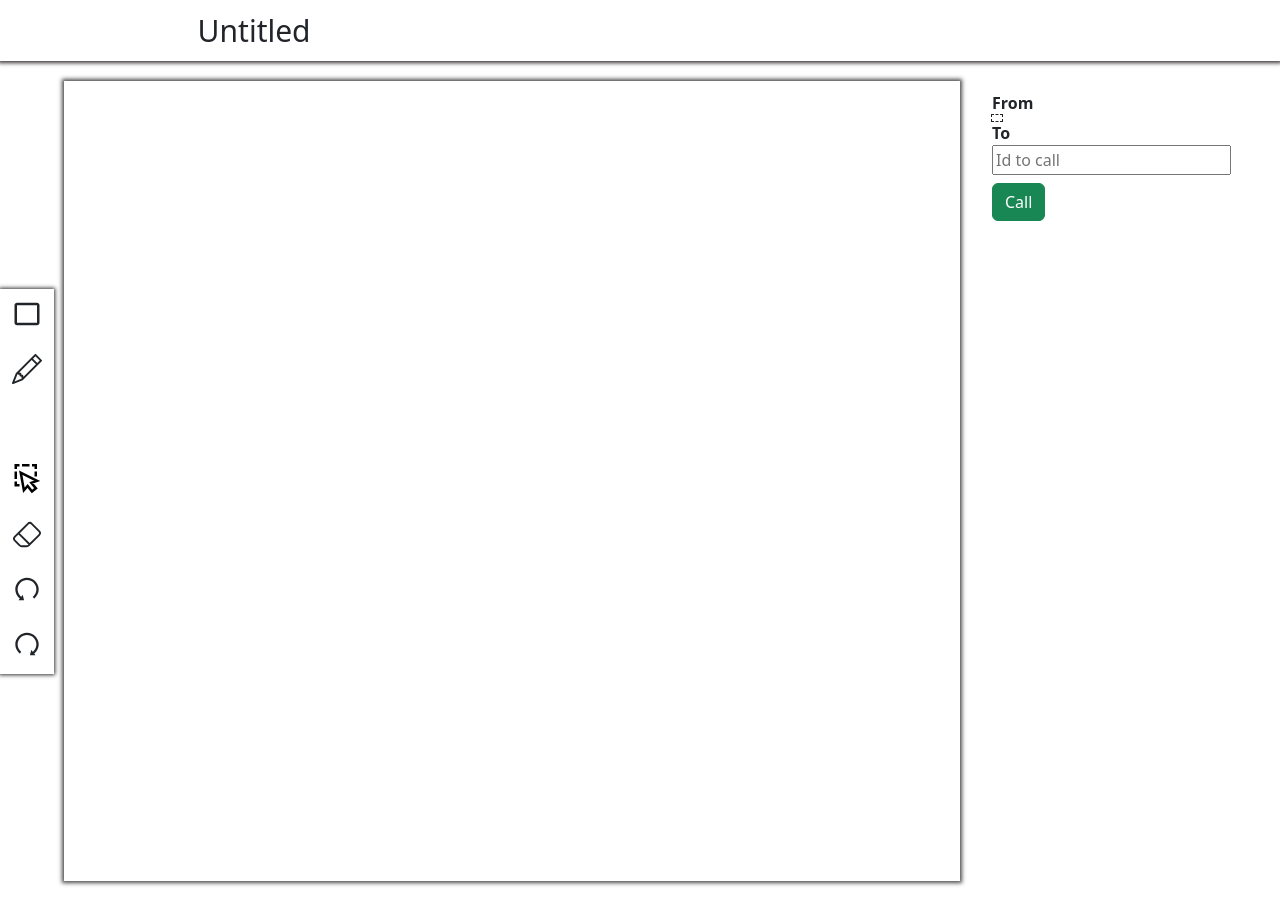
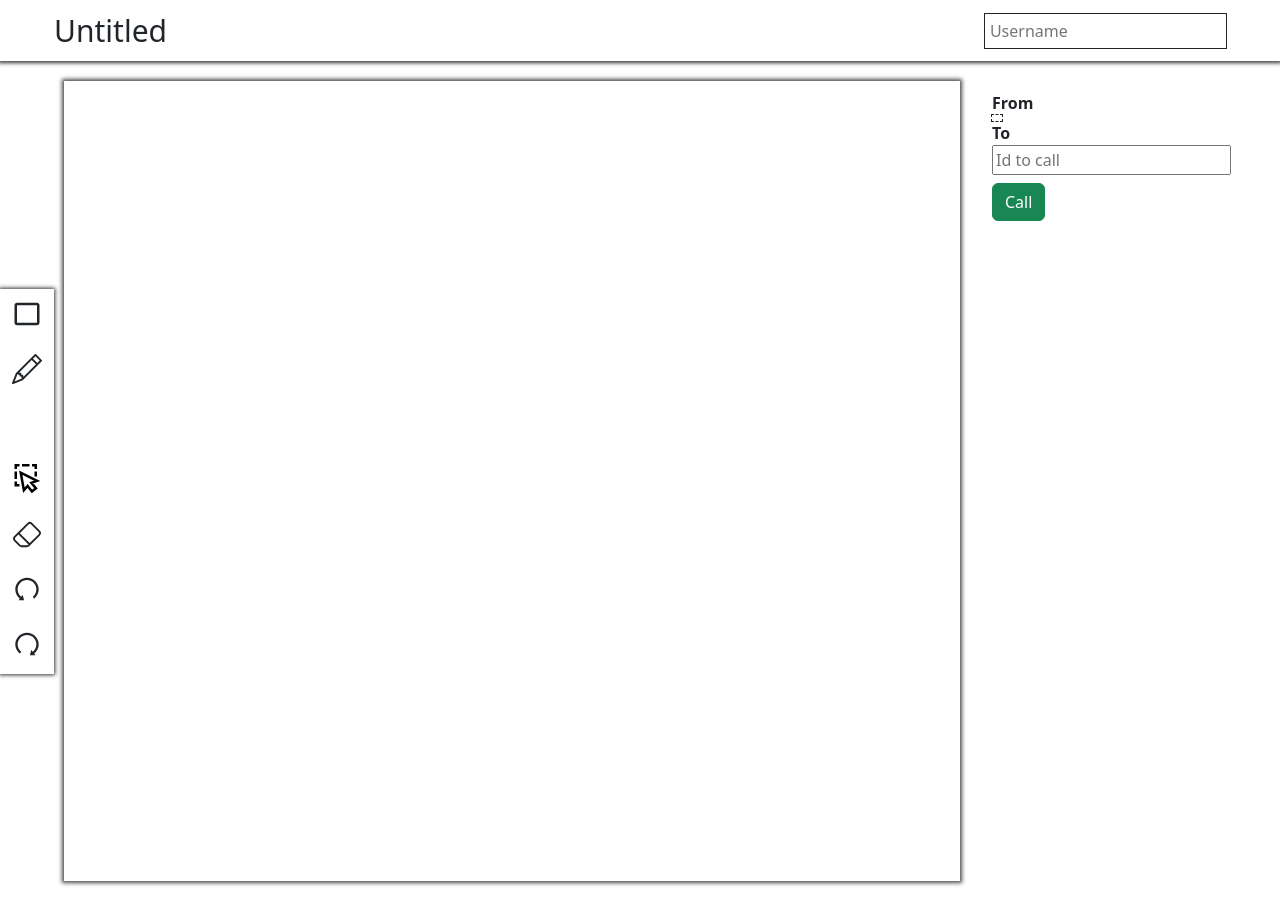
Before and after one commit to qmigo/Jamboard, a React (Vite) app in the folder client/: page / in a window 1280 px wide. Shown: the top 924 px of the page. Built offline with nearby package versions, Linux system fonts and the light colour scheme; no server answers; some icons are missing.

Commit message:
vite issue fixing

```diff
--- a/client/src/App.jsx
+++ b/client/src/App.jsx
@@ -3,14 +3,16 @@ import JamBoard from './components/Board/jamboard'
 import Navbar from './components/Navbar/Navbar'
 import Lobby from './components/Lobby/Lobby'
 import {io} from 'socket.io-client'
-import { useEffect } from 'react'
+import { useEffect, useState } from 'react'
 
 
 const SERVER = 'https://slate-server.onrender.com'
 // const SERVER = 'http://localhost:5000'
 const socket = io(SERVER)
 
+
 function App() {
+  const [name, setName] = useState('')
   useEffect(()=>{
     socket.on('connect', ()=> {
       console.log('New User Connected', socket.id)
@@ -19,10 +21,10 @@ function App() {
 
   return(
     <div className='app'>
-      <Navbar socket={socket}/>
+      <Navbar socket={socket} setUserName={setName}/>
       <div className="window" style={{display:'flex'}}>
         <JamBoard socket={socket}/>
-        <Lobby socket={socket}/>
+        <Lobby socket={socket} username={name}/>
       </div>
     </div>
   )
--- a/client/src/components/Lobby/Lobby.jsx
+++ b/client/src/components/Lobby/Lobby.jsx
@@ -2,7 +2,7 @@ import React, { useEffect, useRef, useState } from 'react'
 import Peer from "simple-peer"
 import 'src/components/Lobby/lobby.css'
 
-const Lobby = ({socket}) => {
+const Lobby = ({socket, username}) => {
 
   const [me, setMe] = useState('')
   const [stream, setStream] = useState()
@@ -38,6 +38,8 @@ const Lobby = ({socket}) => {
       setCallerSignal(data.signal)
     })
 
+    console.log(username)
+
   }, [])
 
   const callUser = (id) => {
@@ -52,7 +54,7 @@ const Lobby = ({socket}) => {
         userToCall: id,
         signalData : data,
         from: me,
-        name: name
+        name: username
       })
     })
 
--- a/client/src/components/Navbar/Navbar.jsx
+++ b/client/src/components/Navbar/Navbar.jsx
@@ -1,7 +1,7 @@
 import React, { useEffect, useState } from 'react'
 import 'src/components/Navbar/navbar.css'
 
-const Navbar = ({socket}) => {
+const Navbar = ({socket, setUserName}) => {
 
   return (
     <div className='Navbar'>
@@ -9,6 +9,7 @@ const Navbar = ({socket}) => {
             Untitled
         </div>
 
+        <input type="text" className='nav-btn' placeholder='Username' onChange={(e)=> {setUserName(e.target.value)}}/>
 
     </div>
   )
--- a/client/vite.config.js
+++ b/client/vite.config.js
@@ -27,6 +27,6 @@ export default defineConfig({
     },
   },
   define: {
-    global: {},
+    global: 'window',
   },
 })
```
